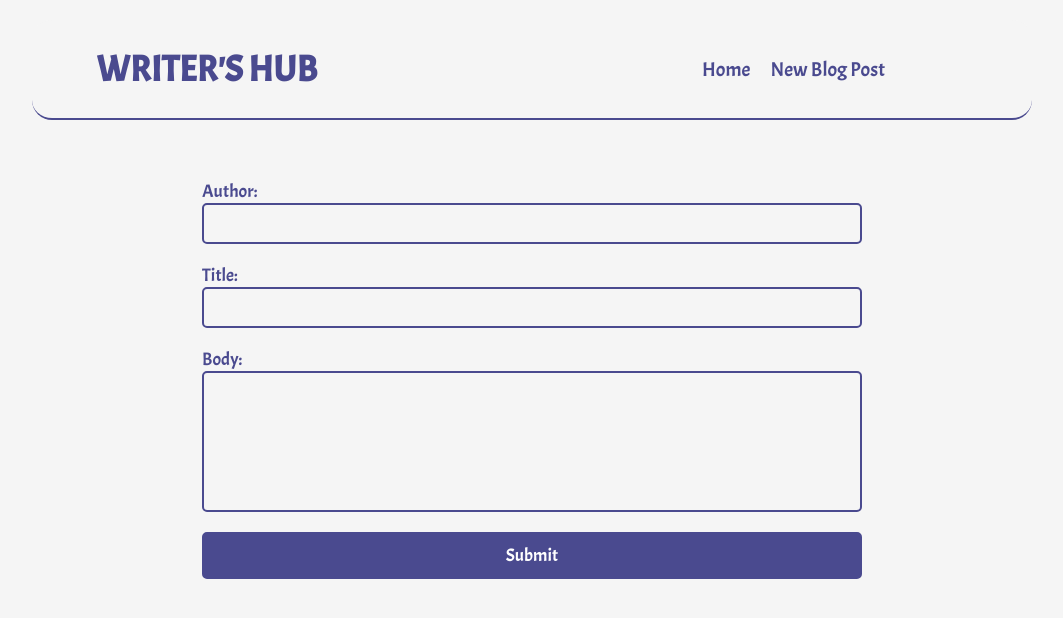
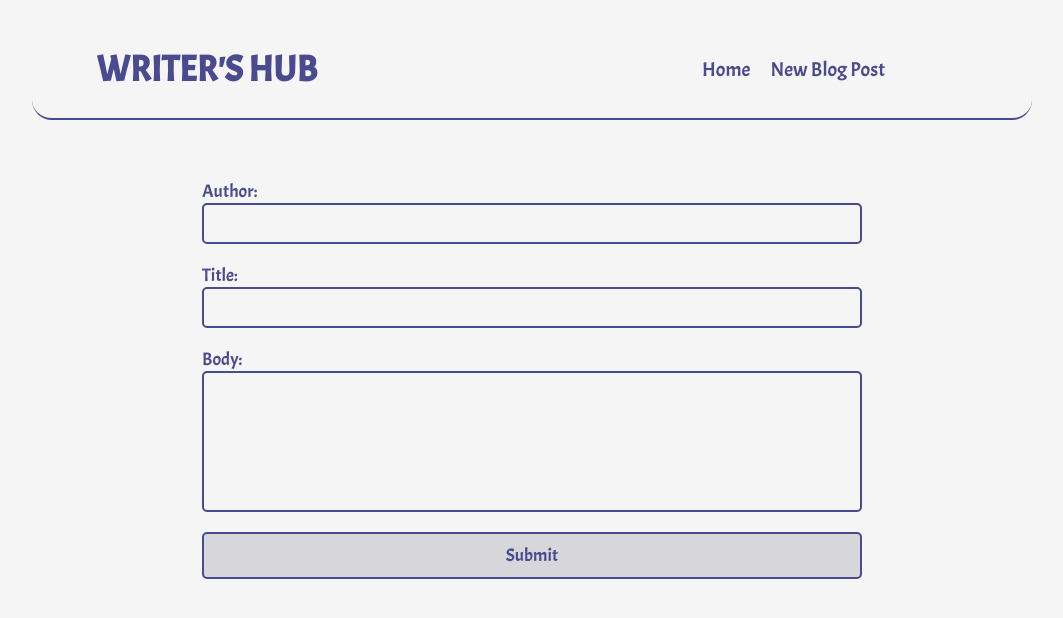
Before and after one commit to Neemahj/simple_blogsite, a React (Create React App) app: page /new-blog in a window 1280 px wide. Shown: the top 618 px of the page, without its empty margins (108-1171 px from the left). Built offline with nearby package versions, Linux system fonts and the light colour scheme.

Commit message:
styled post-button

```diff
--- a/src/App.css
+++ b/src/App.css
@@ -80,9 +80,14 @@ button.submit-post{
   padding: 10px;
   font-size: large;
   font-family: inherit;
-  background-color: rgb(74, 74, 143);
+  background-color: rgb(214, 214, 219);
   border-radius: 5px;
-  color: white;
+  color: rgb(74, 74, 143);
+}
+
+button.submit-post:hover{
+  background-color:rgb(74, 74, 143);
+  color: whitesmoke;
 }
 
 .blog-content{
--- a/src/Components/NewBlog.js
+++ b/src/Components/NewBlog.js
@@ -33,7 +33,7 @@ const CreatePost = () =>{
           <input type="text" id="body" onChange={(e)=> setContent(e.target.value)}/>
         </label>
       </div>
-      <button className="submit-post">Submit</button>
+      <button  className="submit-post">Submit</button>
     </form>
   )
 };
```
